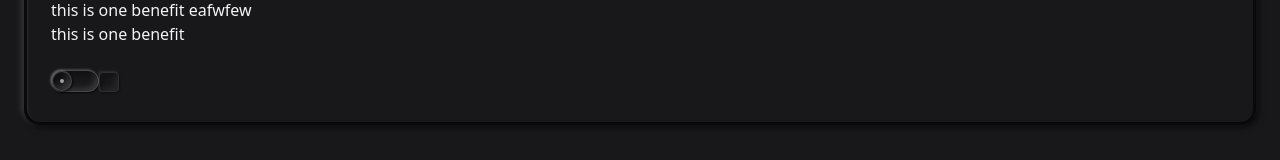
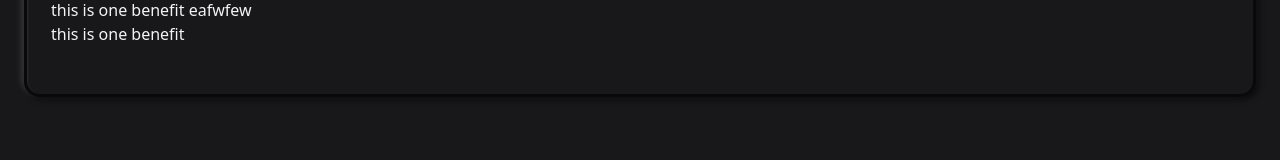
Before and after one commit to Annie-Huang/baseui-neomorphism2.0-component-library, a React (Vite) app: page / in a window 1280 px wide. Shown: the part 303-463 px from the top of the page. Built offline with nearby package versions, Linux system fonts and the light colour scheme.

Commit message:
Add <NeuSlider> into App.tsx

```diff
--- a/src/App.tsx
+++ b/src/App.tsx
@@ -10,6 +10,7 @@ import {
 } from './components/Card.tsx';
 import NeuSwitch from './components/Switch.tsx';
 import NeuCheckbox from './components/Checkbox.tsx';
+import NeuSlider from './components/Slider.tsx';
 
 function App() {
   return (
@@ -43,8 +44,10 @@ function App() {
             </CardContent>
             <CardFooter>
               {/*<Button variant={'primary'}>Purchase now</Button>*/}
-              <NeuSwitch />
-              <NeuCheckbox disabled />
+              {/*<NeuSwitch />*/}
+              {/*<NeuCheckbox disabled />*/}
+              {/*<NeuCheckbox />*/}
+              <NeuSlider></NeuSlider>
             </CardFooter>
           </Card>
         </div>
```
